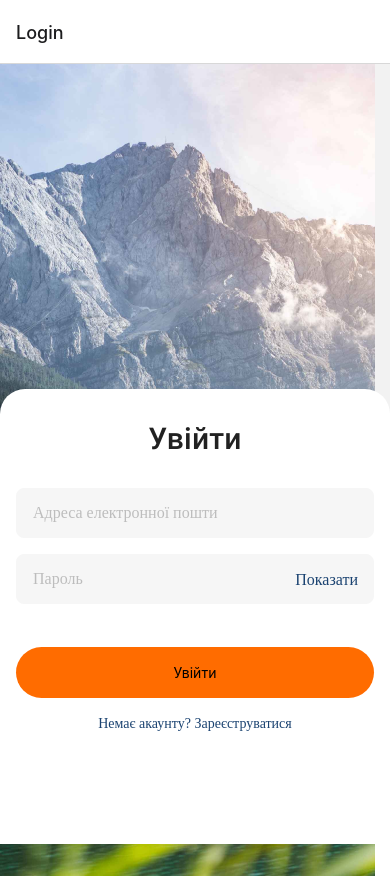
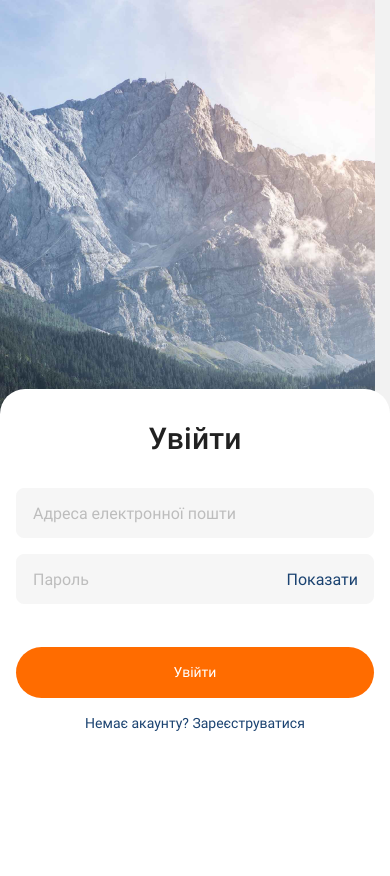
Before and after one commit to SerhiiShymko/reactNative3, a React Native app: screen /Login in a window 390 px wide. After the commit the page ends 844 px from the top, so only its background shows below. Built offline with nearby package versions, Linux system fonts and the light colour scheme.

Commit message:
app+home

```diff
--- a/App.js
+++ b/App.js
@@ -14,43 +14,34 @@ const MainStack = createStackNavigator();
 
 export default function App() {
   const [fontsLoaded] = useFonts({
-    // RobotoRegular: require("./assets/fonts/Roboto-Regular.ttf"),
-    RobotoMedium: require("./assets/fonts/Roboto-Medium.ttf"),
-    // RobotoBold: require("./assets/fonts/Roboto-Bold.ttf"),
+    "Roboto-Regular": require("./assets/fonts/Roboto-Regular.ttf"),
+    "Roboto-Medium": require("./assets/fonts/Roboto-Medium.ttf"),
+    "Roboto-Bold": require("./assets/fonts/Roboto-Bold.ttf"),
   });
 
-  // useEffect(() => {
-  //   async function prepare() {
-  //     await SplashScreen.preventAutoHideAsync();
-  //   }
-  //   prepare();
-  // }, []);
-
-  // const onLayoutRootView = useCallback(async () => {
-  //   if (fontsLoaded) {
-  //     await SplashScreen.hideAsync();
-  //   }
-  // }, [!fontsLoaded]);
-
-  // if (!fontsLoaded) {
-  //   return null;
-  // }
-
-  // const routing = useRoute(isAuth);
-  // const RoutingComponent = useRoute(isAuth);
+  if (!fontsLoaded) {
+    return null;
+  }
 
   return (
     <View style={styles.container}>
       <NavigationContainer>
-        <MainStack.Navigator
-          initialRouteName="Login"
-          screenOptions={{ headerShow: false }}>
+        <MainStack.Navigator initialRouteName="Login">
           <MainStack.Screen
             name="Registration"
             component={RegistrationScreen}
+            options={{ headerShown: false }}
           />
-          <MainStack.Screen name="Login" component={LoginScreen} />
-          <MainStack.Screen name="Home" component={Home} />
+          <MainStack.Screen
+            name="Login"
+            component={LoginScreen}
+            options={{ headerShown: false }}
+          />
+          <MainStack.Screen
+            name="Home"
+            component={Home}
+            options={{ headerShown: false }}
+          />
         </MainStack.Navigator>
       </NavigationContainer>
 
--- a/Screens/authScreens/LoginScreen.jsx
+++ b/Screens/authScreens/LoginScreen.jsx
@@ -28,8 +28,8 @@ const LoginScreen = () => {
   const [isShowKeyboard, setIsShowKeyboard] = useState(false);
   const [state, setState] = useState(initialState);
   const [isFocusInput, setIsFocusInput] = useState(initialFocuseState);
-  const [email, onChangeEmail] = useState("");
-  const [password, onChangePass] = useState("");
+  const [email, setChangeEmail] = useState("");
+  const [password, setChangePass] = useState("");
 
   const [secureTextEntry, setSecureTextEntry] = useState(true);
   const openPassword = () => {
@@ -42,17 +42,11 @@ const LoginScreen = () => {
   };
 
   const handleLogin = () => {
+    navigation.navigate("Home");
     setIsShowKeyboard(false);
     Keyboard.dismiss();
     console.log(state);
     setState(initialState);
-  };
-
-  const onBtnLogPress = () => {
-    navigation.navigate("Home");
-
-    onChangeEmail("");
-    onChangePass("");
   };
 
   return (
@@ -98,7 +92,7 @@ const LoginScreen = () => {
                   keyboardType="email-address"
                   textContentType="emailAddress"
                   value={state.email}
-                  onChangeText={onChangeEmail}
+                  changeText={setChangeEmail}
                   placeholder="Адреса електронної пошти"
                   onFocus={() => {
                     setIsShowKeyboard(true),
@@ -134,7 +128,7 @@ const LoginScreen = () => {
                   placeholderTextColor={"#BDBDBD"}
                   textContentType="password"
                   value={state.password}
-                  onChangeText={onChangePass}
+                  changeText={setChangePass}
                   secureTextEntry={secureTextEntry}
                   placeholder="Пароль"
                   onFocus={() => {
@@ -165,11 +159,7 @@ const LoginScreen = () => {
                 style={styles.btn}
                 activeOpacity={0.8}
                 onPress={handleLogin}>
-                <TouchableOpacity
-                  style={styles.btnText}
-                  onPress={onBtnLogPress}>
-                  <Text>Увійти</Text>
-                </TouchableOpacity>
+                <Text style={styles.btnText}>Увійти</Text>
               </TouchableOpacity>
               <TouchableOpacity
                 activeOpacity={0.7}
@@ -208,7 +198,7 @@ const styles = StyleSheet.create({
     justifyContent: "center",
   },
   title: {
-    fontFamily: "RobotoMedium",
+    fontFamily: "Roboto-Medium",
     fontStyle: "normal",
     fontSize: 30,
     lineHeight: 35,
@@ -217,7 +207,7 @@ const styles = StyleSheet.create({
     textAlign: "center",
   },
   input: {
-    fontFamily: "RobotoRegular",
+    fontFamily: "Roboto-Regular",
     fontStyle: "normal",
     fontSize: 16,
     lineHeight: 19,
@@ -234,7 +224,7 @@ const styles = StyleSheet.create({
     marginTop: 16,
   },
   showPass: {
-    fontFamily: "RobotoRegular",
+    fontFamily: "Roboto-Regular",
     fontStyle: "normal",
     lineHeight: 19,
     fontSize: 16,
@@ -265,13 +255,13 @@ const styles = StyleSheet.create({
     backgroundColor: "#FF6C00",
   },
   btnText: {
-    fontFamily: "RobotoRegular",
+    fontFamily: "Roboto-Regular",
     fontStyle: "normal",
     lineHeight: 19,
     color: "#FFFFFF",
   },
   formLink: {
-    fontFamily: "RobotoRegular",
+    fontFamily: "Roboto-Regular",
     fontStyle: "normal",
     lineHeight: 19,
     marginTop: 16,
--- a/Screens/authScreens/RegistrationScreen.jsx
+++ b/Screens/authScreens/RegistrationScreen.jsx
@@ -43,16 +43,13 @@ const RegistrationScreen = ({ isAuth }) => {
   };
 
   const handleRegistration = () => {
+    navigation.navigate("Home");
+
     setIsShowKeyboard(true);
     Keyboard.dismiss();
     console.log(state);
     setState(initialState);
     isAuth = true;
-    navigation.navigate("Home");
-  };
-
-  const onBtnRegPress = () => {
-    navigation.navigate("Home");
   };
 
   return (
@@ -207,11 +204,7 @@ const RegistrationScreen = ({ isAuth }) => {
                 style={styles.btn}
                 activeOpacity={0.8}
                 onPress={handleRegistration}>
-                <TouchableOpacity
-                  style={styles.btnText}
-                  onPress={onBtnRegPress}>
-                  <Text>Зареєструватися</Text>
-                </TouchableOpacity>
+                <Text style={styles.btnText}>Зареєструватися</Text>
               </TouchableOpacity>
               <TouchableOpacity
                 activeOpacity={0.7}
@@ -280,7 +273,7 @@ const styles = StyleSheet.create({
     borderColor: "#E8E8E8",
   },
   title: {
-    fontFamily: "RobotoMedium",
+    fontFamily: "Roboto-Medium",
     fontStyle: "normal",
     fontSize: 30,
     lineHeight: 35,
@@ -289,7 +282,7 @@ const styles = StyleSheet.create({
     textAlign: "center",
   },
   input: {
-    fontFamily: "RobotoRegular",
+    fontFamily: "Roboto-Regular",
     fontStyle: "normal",
     fontSize: 16,
     lineHeight: 19,
@@ -309,7 +302,7 @@ const styles = StyleSheet.create({
     marginTop: 16,
   },
   showPass: {
-    fontFamily: "RobotoRegular",
+    fontFamily: "Roboto-Regular",
     fontStyle: "normal",
     lineHeight: 19,
     fontSize: 16,
@@ -327,13 +320,13 @@ const styles = StyleSheet.create({
     alignItems: "center",
   },
   btnText: {
-    fontFamily: "RobotoRegular",
+    fontFamily: "Roboto-Regular",
     fontStyle: "normal",
     lineHeight: 19,
     color: "#FFFFFF",
   },
   formLink: {
-    fontFamily: "RobotoRegular",
+    fontFamily: "Roboto-Regular",
     fontStyle: "normal",
     lineHeight: 19,
     marginTop: 16,
--- a/Screens/navigateScreens/Home.jsx
+++ b/Screens/navigateScreens/Home.jsx
@@ -1,6 +1,6 @@
 import React from "react";
 import { Ionicons } from "@expo/vector-icons";
-import { createStackNavigator } from "@react-navigation/stack";
+import { createBottomTabNavigator } from "@react-navigation/bottom-tabs";
 import { StyleSheet, Pressable } from "react-native";
 import { useNavigation } from "@react-navigation/native";
 
@@ -8,14 +8,14 @@ import PostsScreen from "./PostsScreen";
 import ProfileScreen from "./ProfileScreen";
 import CreatePostsScreen from "./CreatePostsScreen";
 
-const Tabs = createStackNavigator();
+const Tabs = createBottomTabNavigator();
 
 const Home = () => {
   const navigation = useNavigation();
 
   return (
     <Tabs.Navigator
-      initialRouteName="Home"
+      initialRouteName="PostScreen"
       backBehavior="order"
       screenOptions={({ route }) => ({
         tabBarIcon: ({ focused, color, size }) => {
```
Also changed, not shown: router.jsx (deleted, +0 -121 lines).
